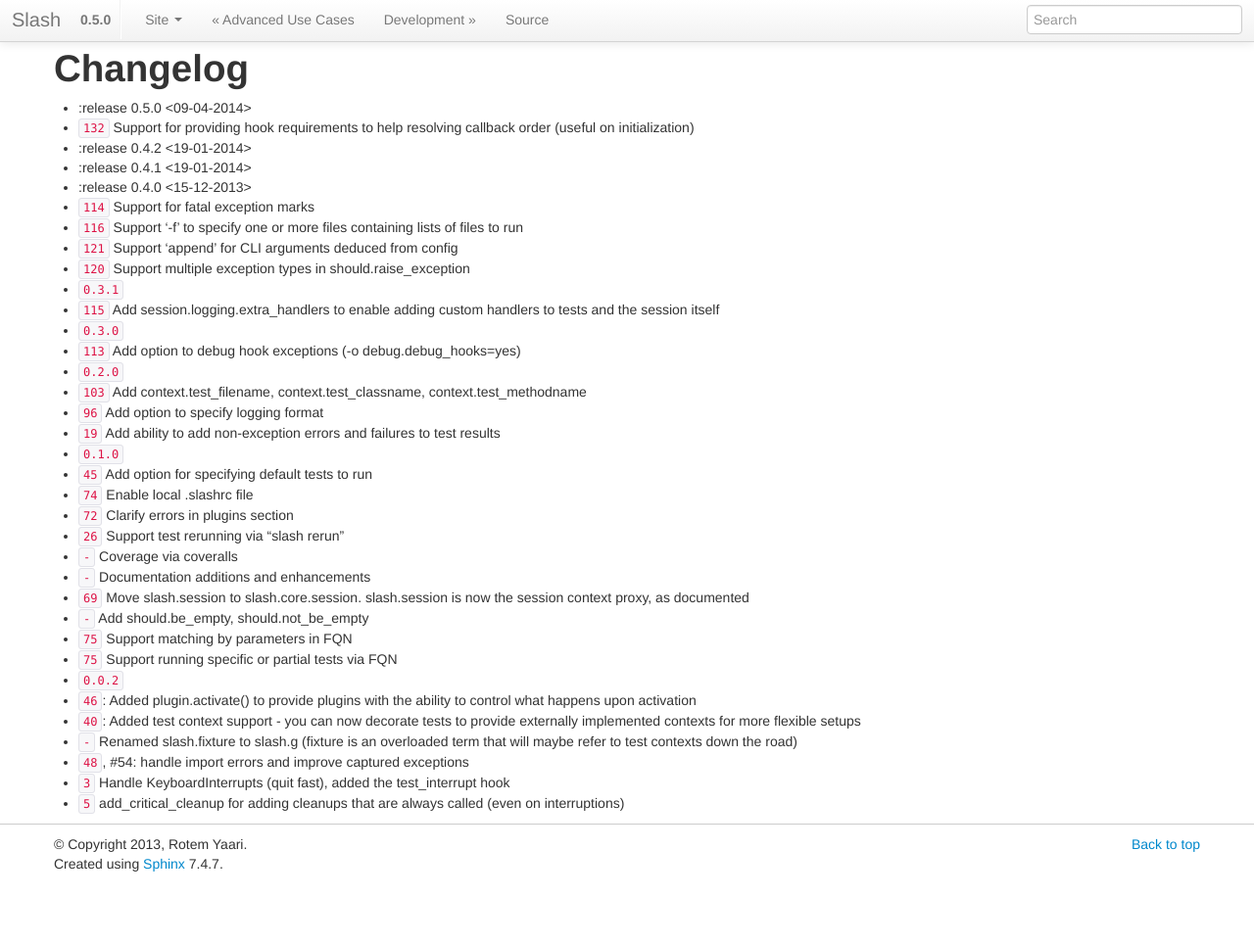
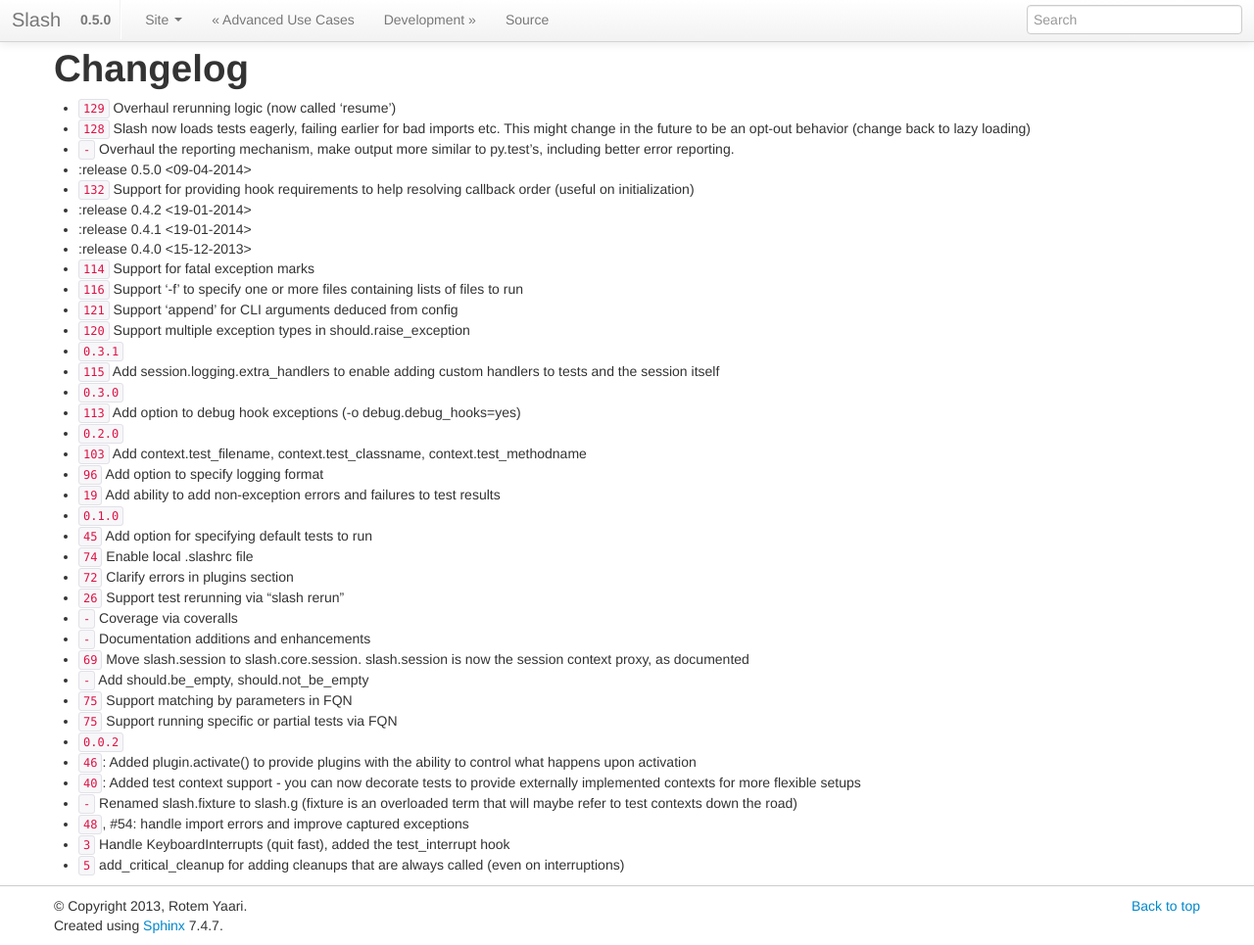
Before and after one commit to getslash/slash, a Sphinx documentation site: the page built from doc/changelog.rst, in a window 1280 px wide and 965 px high. Shown: the whole window at 98% size. Built offline with Sphinx 7.4.7, drawn with Linux system fonts in a browser that asks for light colours; cross-references to code outside the pages are shown as plain code.

Commit message:
Changelog

```diff
--- a/doc/changelog.rst
+++ b/doc/changelog.rst
@@ -1,6 +1,9 @@
 Changelog
 =========
 
+* :feature:`129` Overhaul rerunning logic (now called 'resume')
+* :feature:`128` Slash now loads tests eagerly, failing earlier for bad imports etc. This might change in the future to be an opt-out behavior (change back to lazy loading)
+* :feature:`-` Overhaul the reporting mechanism, make output more similar to py.test's, including better error reporting.
 * :release `0.5.0 <09-04-2014>`
 * :feature:`132` Support for providing hook requirements to help resolving callback order (useful on initialization)
 * :release `0.4.2 <19-01-2014>`
```
